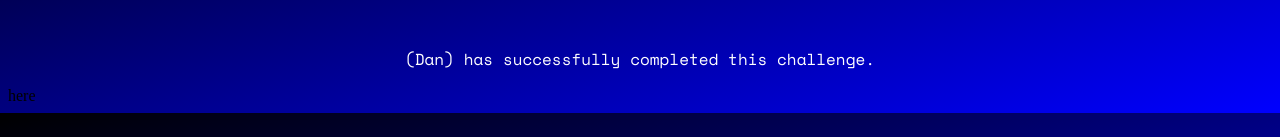
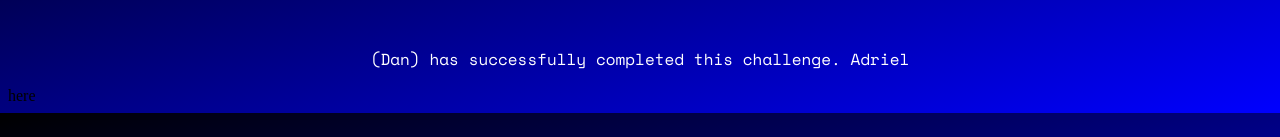
Before and after one commit to CompSciClubBVNW2425/github-collab-example, a plain HTML site: page tutorialpage.html in a window 1280 px wide. Shown: the part 240-377 px from the top of the page. Drawn offline with nearby package versions, Linux system fonts and the light colour scheme; a script that the page names is missing.

Commit message:
Adriel was here

```diff
--- a/tutorialpage.html
+++ b/tutorialpage.html
@@ -25,7 +25,7 @@
         <br>
 <!-- Add your name here! -->
        <p class="text">
-        (Dan) has successfully completed this challenge.
+        (Dan) has successfully completed this challenge. Adriel
        </p>here
     <script src="index.js"></script>
   </body>
```
